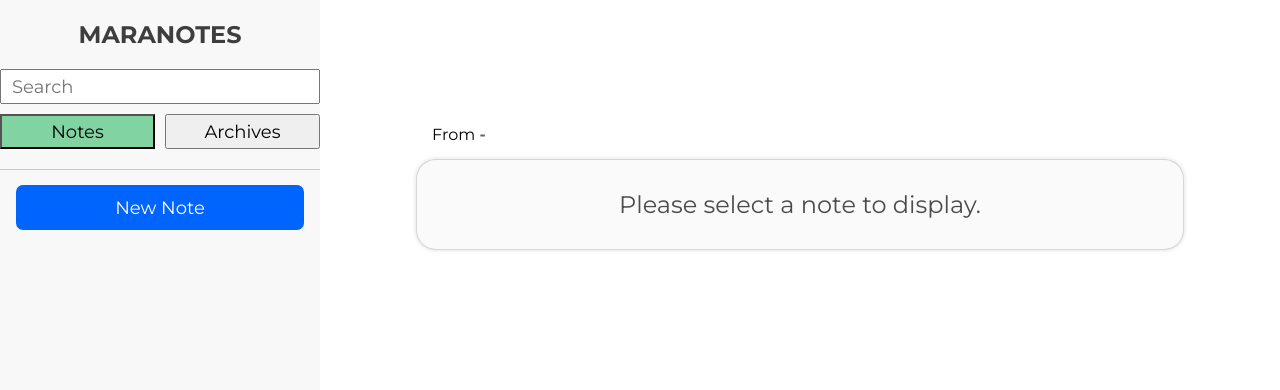
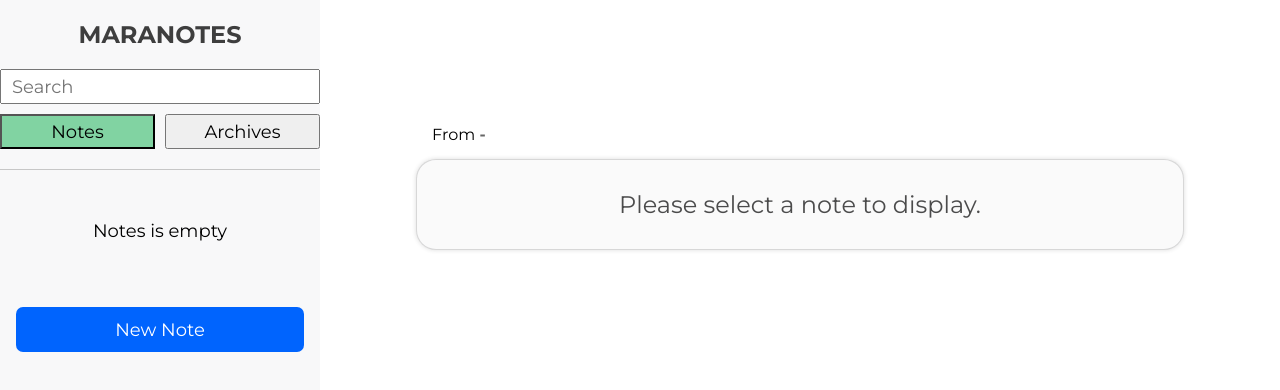
Before and after one commit to yoga1234/mara-notes, a React (Create React App) app: page / in a window 1280 px wide. Shown: the top 390 px of the page. Built offline with nearby package versions, Linux system fonts and the light colour scheme.

Commit message:
adding search function and fix minor issues;

```diff
--- a/src/App.js
+++ b/src/App.js
@@ -22,6 +22,7 @@ class App extends React.Component {
         count: 0,
         max: 620,
       },
+      searchData: [],
     };
   }
   newNote = (e) => {
@@ -116,6 +117,13 @@ class App extends React.Component {
     alert("Note berhasil dihapus");
     this.setState({ activeNote: false });
   };
+  searchFunction = (e) => {
+    let val = e.target.value.toLowerCase();
+    let matches = this.state.noteData.filter((note) =>
+      note.title.toLowerCase().includes(val)
+    );
+    this.setState({ searchData: matches });
+  };
 
   render() {
     return (
@@ -138,11 +146,16 @@ class App extends React.Component {
             activeNote={this.changeActiveNote}
             archiveStatus={this.state.archiveDisplay}
             newNote={this.newNote}
-            notes={this.state.noteData}
+            notes={
+              this.state.searchData.length !== 0
+                ? this.state.searchData
+                : this.state.noteData
+            }
             setStatus={this.changeArchiveStatus}
             theActiveNote={
               this.state.activeNote === false ? 0 : this.state.activeNote[0].id
             }
+            searchFunction={this.searchFunction}
           />
           <RightSide
             archivePosition={this.archivePosition}
--- a/src/components/leftSide/LeftSide.js
+++ b/src/components/leftSide/LeftSide.js
@@ -9,6 +9,7 @@ const LeftSide = ({
   setStatus,
   activeNote,
   theActiveNote,
+  searchFunction,
 }) => {
   let newNotes = notes.filter((note) => {
     return note.archived === !archiveStatus;
@@ -19,13 +20,17 @@ const LeftSide = ({
     }
     return input;
   };
-
   return (
     <div className="left-container">
       <h1>MARANOTES</h1>
       <div className="left-menu-container">
         <div className="menu-container">
-          <input className="search-input" type="text" placeholder="Search" />
+          <input
+            className="search-input"
+            type="text"
+            placeholder="Search"
+            onChange={searchFunction}
+          />
           <div className="button-container">
             <button
               className={archiveStatus ? "notes-btn active" : "notes-btn"}
@@ -42,7 +47,7 @@ const LeftSide = ({
           </div>
         </div>
         <div className="notes-container">
-          {notes === undefined ? (
+          {notes === undefined || notes.length === 0 ? (
             <div className="notes-empty">Notes is empty</div>
           ) : (
             newNotes.map((note) => (
```
